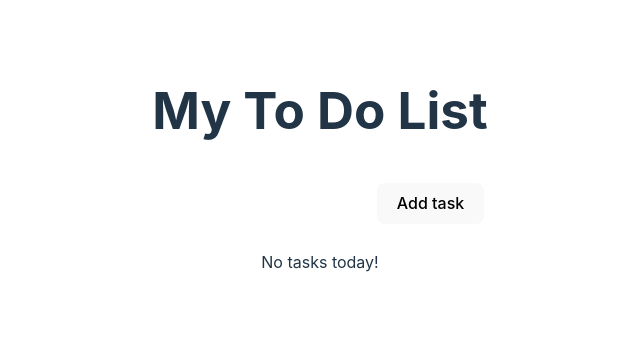
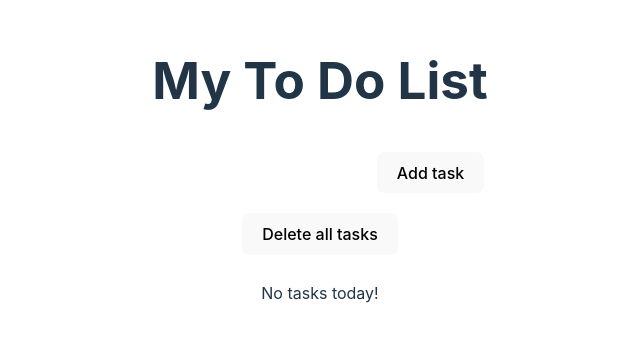
Before and after one commit to BEAM-WD04-23/spa-react-todo-list-LyaLera, a React (Vite) app in the folder toDoList/: page / in a window 1280 px wide. Shown: the part 231-572 px from the top of the page, without its empty margins (320-960 px from the left). Built offline with nearby package versions, Linux system fonts and the light colour scheme.

Commit message:
Added deleteAllTasks function

```diff
--- a/toDoList/src/ToDoApp.jsx
+++ b/toDoList/src/ToDoApp.jsx
@@ -40,11 +40,17 @@ export default function ToDoApp() {
       }
     }))
   }
+
+  const deleteAllTasks = () => {
+    setList("")
+  }
+
   console.log(list)
 
   return (
     <>
       <AddTasksFormik addTask={addTaskToList}/>
+      <button onClick={deleteAllTasks}>Delete all tasks</button>
       <List list={list} deleteTask={deleteTaskFromList} changeTask={changeTask}/>
     </>
   );
```
